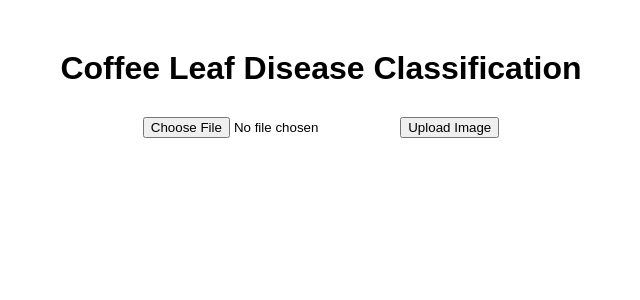
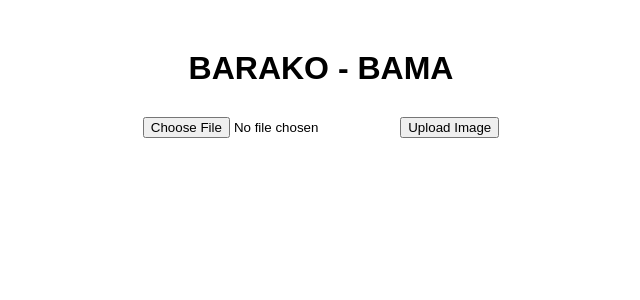
Before and after one commit to FTsune/Coffee-Leaf-Disease-Classification, a Flask app: page / in a window 1280 px wide. Shown: the top 300 px of the page, without its empty margins (319-959 px from the left). Run offline with Flask 3, Linux system fonts and the light colour scheme.

Commit message:
Add files via upload

```diff
--- a/templates/index.html
+++ b/templates/index.html
@@ -8,7 +8,7 @@
 </head>
 <body>
     <div class="content-container">
-        <h1>Coffee Leaf Disease Classification</h1>
+        <h1><b>BARAKO - BAMA</b></h1>
         <form id="upload-form" enctype="multipart/form-data">
             <input type="file" id="image-input" accept="image/*" required>
             <button type="submit">Upload Image</button>
```
